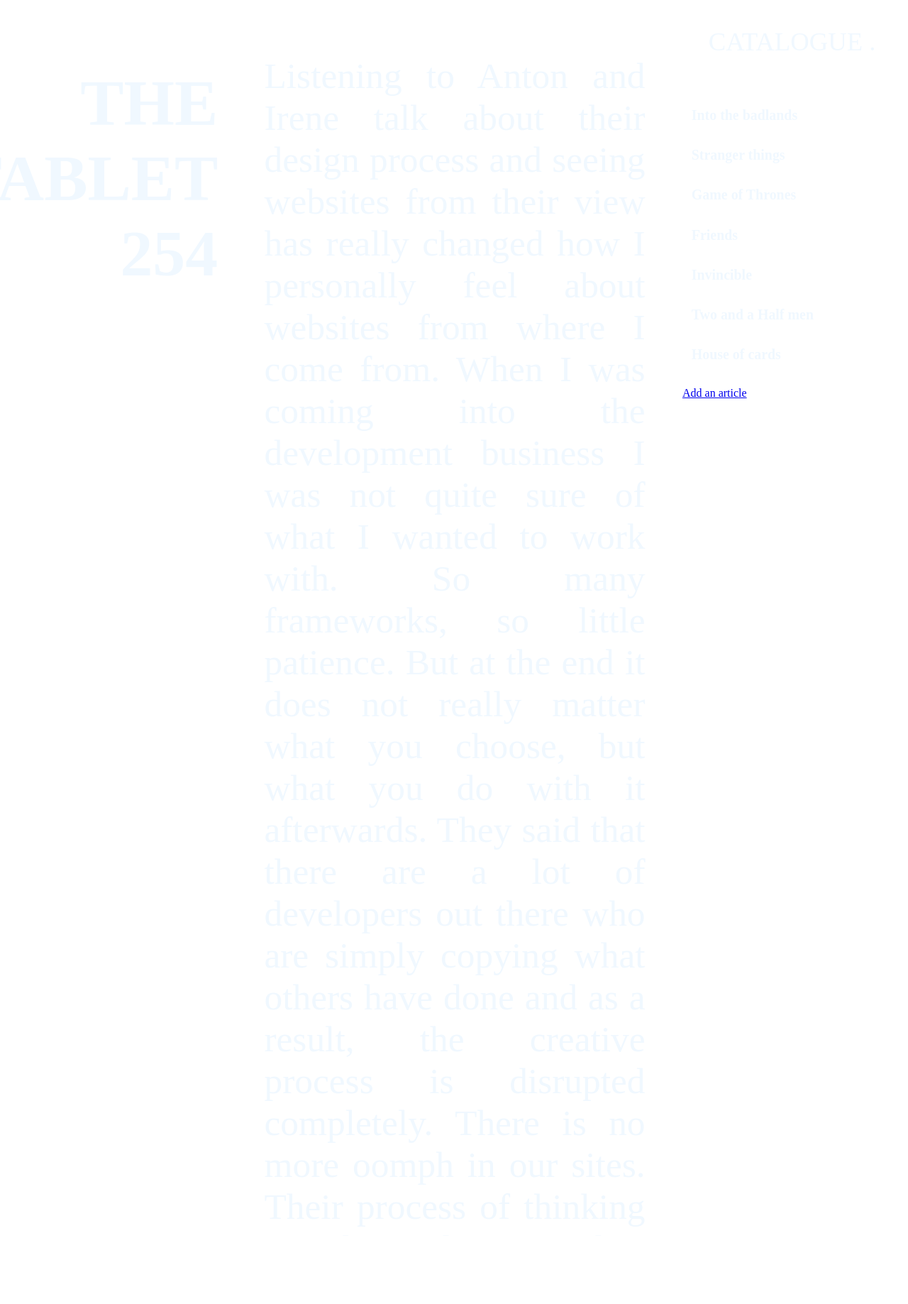
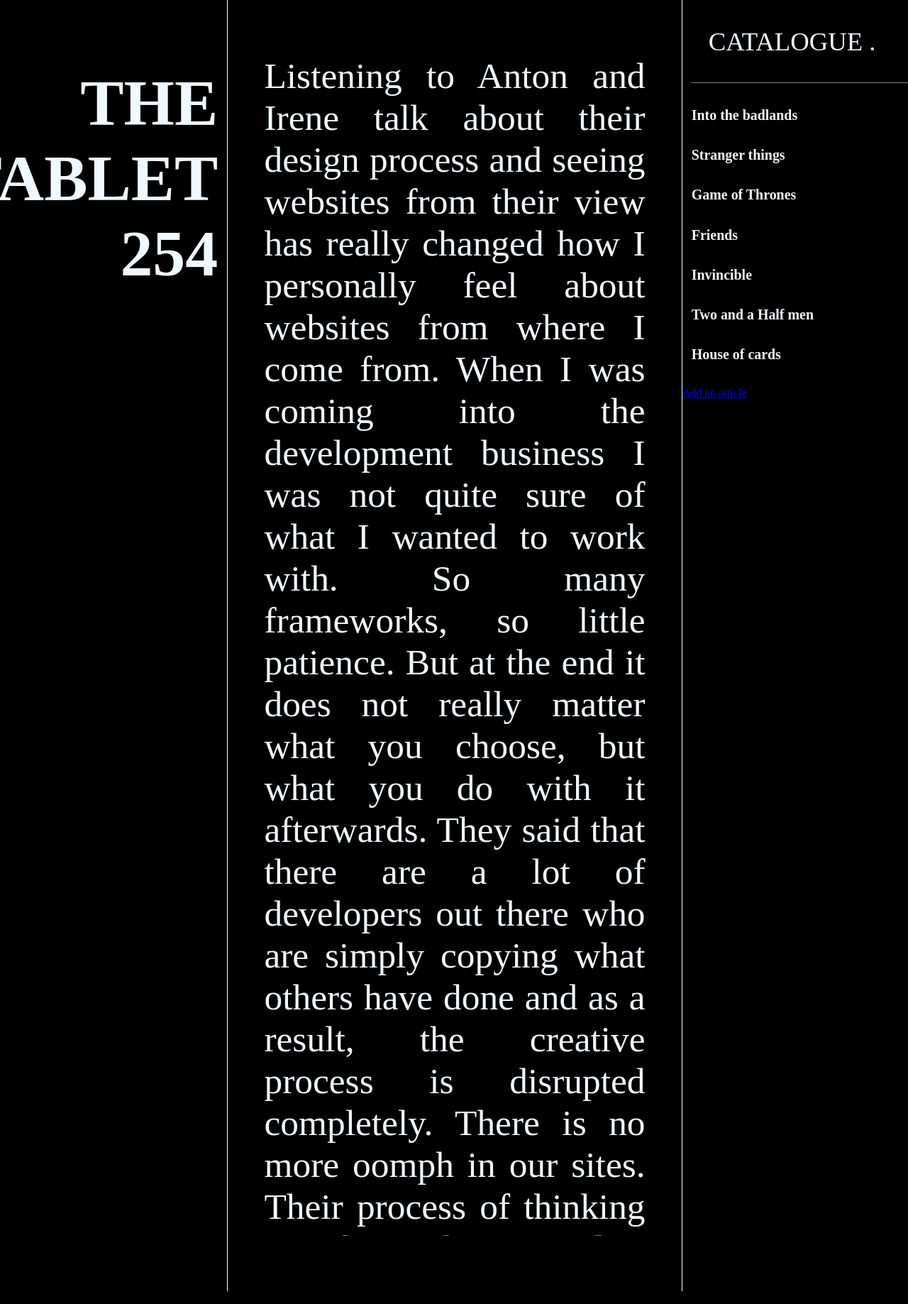
Before and after one commit to Gacheri/Blog-site, a PHP site: page / in a window 1280 px wide. Shown: the whole page at 71% size. Run offline with PHP 8.4, Linux system fonts and the light colour scheme.

Commit message:
background color change

```diff
--- a/style.css
+++ b/style.css
@@ -1,5 +1,5 @@
 body{
-    /* background-color:rgba(0,0,0); */
+    background-color:rgba(0,0,0);
     margin: 0;
 }
 body::-webkit-scrollbar{
```
